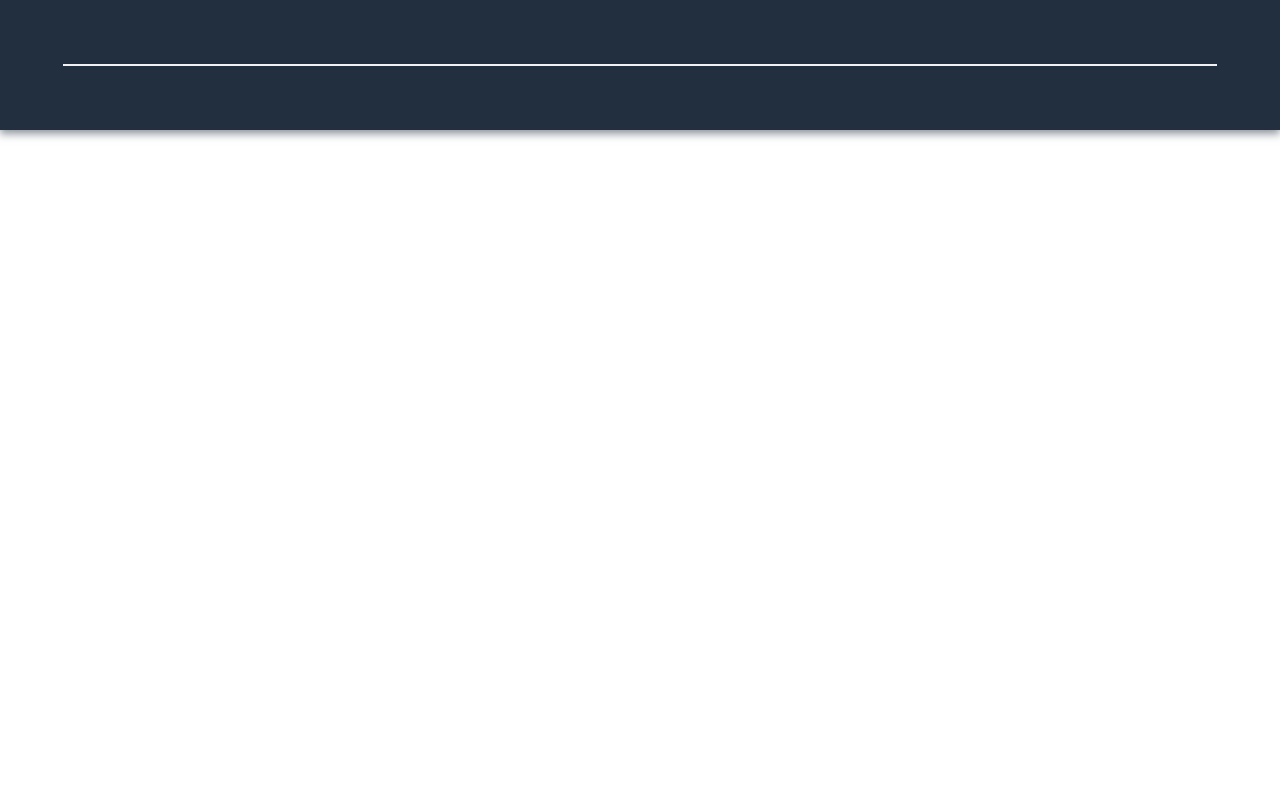
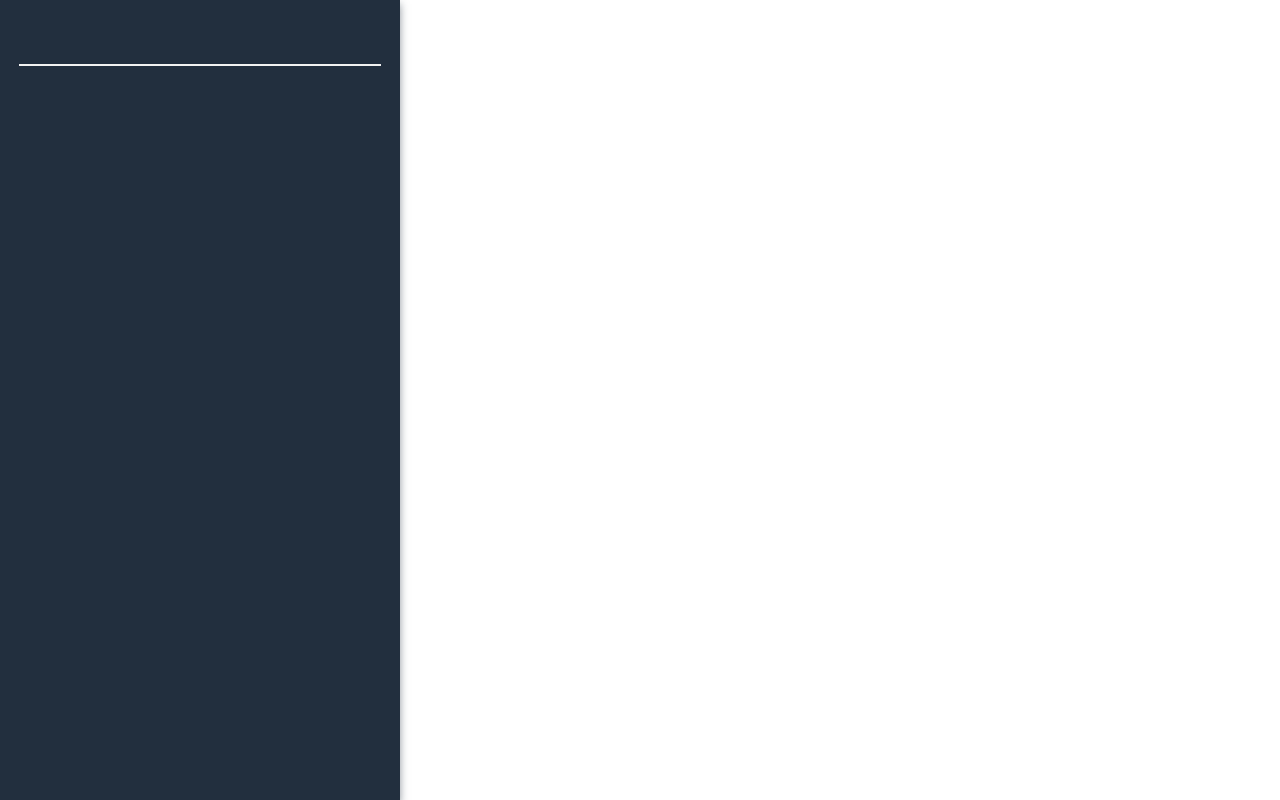
Before and after one commit to dav-he123/slider, a React (Create React App) app in the folder my-app/: page / in a window 1280 px wide. Built offline with nearby package versions, Linux system fonts and the light colour scheme.

Commit message:
sidebar is displayed with some styling

```diff
--- a/my-app/src/components/Application.js
+++ b/my-app/src/components/Application.js
@@ -1,6 +1,6 @@
 import React from "react";
 
-import "../components/Application.scss";
+import "./Application.scss";
 
 export default function Application() {
   return (
--- a/my-app/src/components/Application.scss
+++ b/my-app/src/components/Application.scss
@@ -1,12 +1,18 @@
 @import "../styles/variables.scss";
+
+.layout {
+  display: flex;
+  min-height: 100vh;
+}
 
 .sidebar {
   background-color: $dark-background;
   box-shadow: 0px 4px 8px rgba($dark-background, 0.5);
   display: flex;
   flex-direction: column;
-  min-width: 18rem;
+  min-width: 25rem;
   padding: $spacing 0;
+  // width: 25%;
 
   &--centered {
     align-self: center;
--- a/my-app/src/index.js
+++ b/my-app/src/index.js
@@ -1,9 +1,11 @@
+import "bootstrap/dist/css/bootstrap.css";
+
 import React from "react";
 import ReactDOM from "react-dom";
 import "./index.css";
 import App from "./App";
 import * as serviceWorker from "./serviceWorker";
-import "bootstrap/dist/css/bootstrap.css";
+// import "bootstrap/dist/css/bootstrap.css";
 
 ReactDOM.render(
   <React.StrictMode>
```
